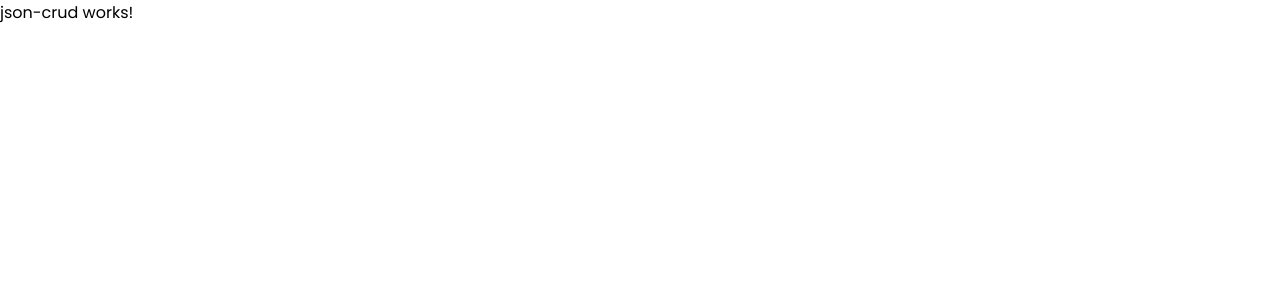
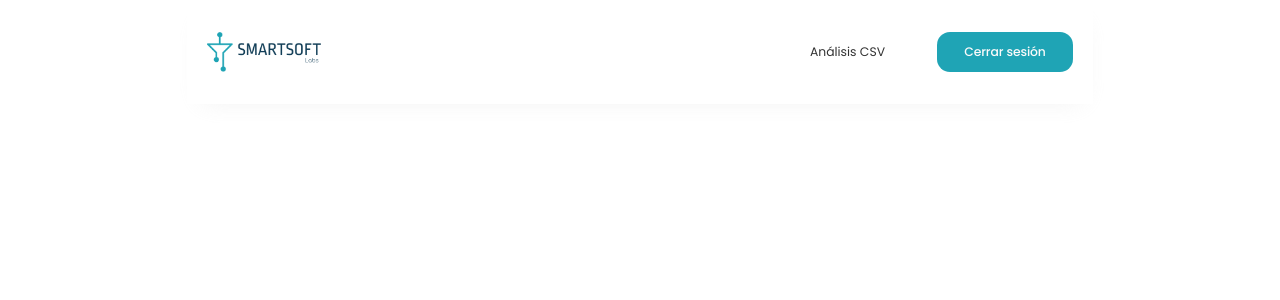
Before and after one commit to Ldbelop/smartSoft-techTest, an Angular app: page /crud/json in a window 1280 px wide. Shown: the top 300 px of the page. Built offline with nearby package versions, Linux system fonts and the light colour scheme; sample sign-in values are in the browser's storage.

Commit message:
se implementa hamburguer menu en crud

```diff
--- a/src/app/crud/json-crud/json-crud.component.css
+++ b/src/app/crud/json-crud/json-crud.component.css
@@ -0,0 +1,133 @@
+:host{
+  height: 100%;
+  width: 100%;
+  display: flex;
+  flex-direction: column;
+  align-items: center;
+  justify-content: flex-start;
+}
+
+header{
+  display: flex;
+  flex-wrap: wrap;
+  align-items: center;
+  justify-content: space-between;
+  gap: 32px;
+  padding-block: 32px;
+  width: 100%;
+  max-width: 906px;
+  padding-inline: 20px;
+  -webkit-box-shadow: 2px 10px 23px -14px rgba(234,234,234,0.75);
+  -moz-box-shadow: 2px 10px 23px -14px rgba(234,234,234,0.75);
+  box-shadow: 2px 10px 23px -14px rgba(234,234,234,0.75);
+}
+
+.smartsoftIcon{
+  height: 40px;
+  width: auto;
+}
+
+
+.header__link{
+  color: #333333;
+  text-decoration: none;
+}
+
+.header__link:hover{
+  text-decoration: underline;
+}
+
+header{
+  display: none;
+}
+
+.hamburguer{
+  display: flex;
+  position: relative;
+  z-index: 1;
+}
+
+.hamburguerMenu{
+  display: flex;
+  flex-direction: column;
+  gap: 8px;
+  width: 35px;
+  height: 35px;
+}
+
+.bar{
+  width: 100%;
+  height: 6px;
+  background-color: #525252;
+  border-radius: 2px;
+}
+
+.bar:nth-child(2){
+  width: 26px;
+}
+
+.hamburguerSection{
+  width: 100%;
+  height: 100%;
+  position: fixed;
+  padding-top: 132px;
+  padding-left: 20px;
+  background-color: white;
+  z-index: 0;
+  display: flex;
+  flex-direction: column;
+  gap: 28px;
+  transition: 0.3s right;
+}
+
+.hamburguerSection > .header__link{
+  font-size: 1.75rem;
+}
+
+.bar{
+  position: relative;
+  -webkit-transition: all 0.3s ease-in-out;
+  transition: all 0.3s ease-in-out;
+}
+
+.bar.active:nth-child(1){
+  transform: translate(-4.3px, 13.8px) rotate(45deg);
+  width: 42px;
+}
+
+.bar.active:nth-child(2){
+  opacity: 0;
+}
+
+.bar.active:nth-child(3){
+  transform: translate(-4.3px, -13.8px) rotate(-45deg);
+  width: 42px;
+}
+
+.logOut{
+  width: 136px;
+  height: 40px;
+  border: none;
+  border-radius: 13px;
+  background: #1FA4B5;
+  color: #FAFAFA;
+  font-size: 0.773rem;
+  font-weight: 500;
+  letter-spacing: -0.124px;
+}
+
+@media screen and (min-width: 500px){
+  header{
+    display: flex;
+    justify-content: space-between;
+    font-size: 0.773rem;
+  }
+
+  .hamburguer{
+    display: none;
+  }
+
+  .logOut{
+    margin-inline-start: 52px;
+  }
+}
--- a/src/app/crud/json-crud/json-crud.component.html
+++ b/src/app/crud/json-crud/json-crud.component.html
@@ -1 +1,19 @@
-<p>json-crud works!</p>
+<header class="hamburguer">
+  <div class="hamburguerMenu" (click)="showHamburguer = !showHamburguer">
+    <div class="bar" [ngClass]="{ active: showHamburguer}"></div>
+    <div class="bar" [ngClass]="{ active: showHamburguer}"></div>
+    <div class="bar" [ngClass]="{ active: showHamburguer}"></div>
+  </div>
+  <img class="smartsoftIcon" src="../../../assets/cropped-Logo.png" alt="Smartsoft Logo">
+</header>
+<header>
+  <img class="smartsoftIcon" src="../../../assets/cropped-Logo.png" alt="Smartsoft Logo">
+  <div>
+    <a class="header__link" routerLink="/fileRead">Análisis CSV</a>
+    <button class="logOut" (click)="logout()">Cerrar sesión</button>
+  </div>
+</header>
+<section class="hamburguerSection" [ngStyle]="{ right: showHamburguer ? '0': '100%'}">
+  <a class="header__link" routerLink="/fileRead">Análisis CSV</a>
+  <button class="logOut" (click)="logout()">Cerrar sesión</button>
+</section>
--- a/src/app/crud/json-crud/json-crud.component.ts
+++ b/src/app/crud/json-crud/json-crud.component.ts
@@ -1,4 +1,5 @@
 import { Component } from '@angular/core';
+import { AuthService } from '../../auth/services/auth.service';
 
 @Component({
   selector: 'app-json-crud',
@@ -6,5 +7,11 @@ import { Component } from '@angular/core';
   styleUrl: './json-crud.component.css'
 })
 export class JsonCrudComponent {
+  showHamburguer: boolean = false;
 
+  constructor(private authService: AuthService){}
+
+  logout(){
+    this.authService.logout()
+  }
 }
--- a/src/app/file-read/csv-read/csv-read.component.css
+++ b/src/app/file-read/csv-read/csv-read.component.css
@@ -252,6 +252,7 @@ header{
   transform: translate(-4.3px, -13.8px) rotate(-45deg);
   width: 42px;
 }
+
 @media screen and (min-width: 500px){
   header{
     display: flex;
```
